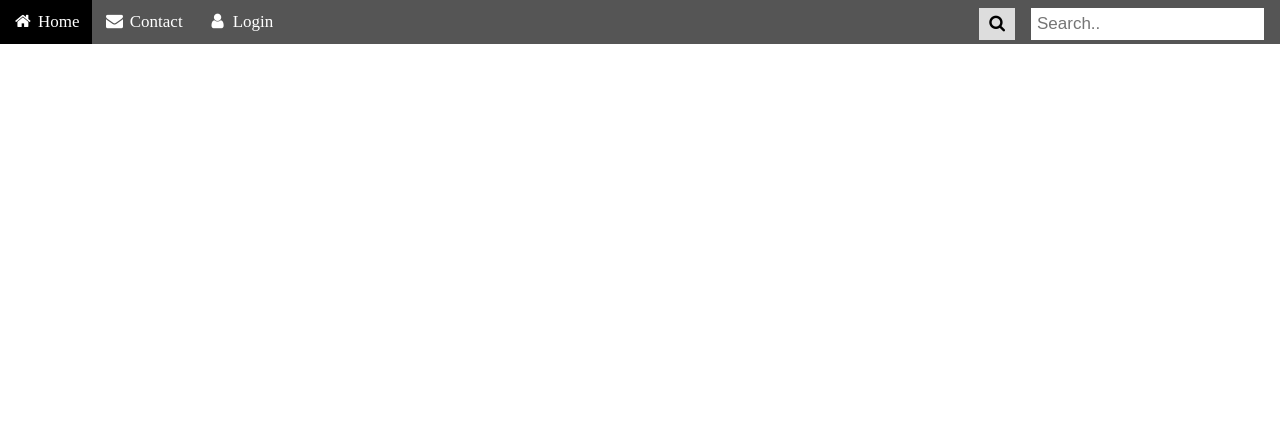
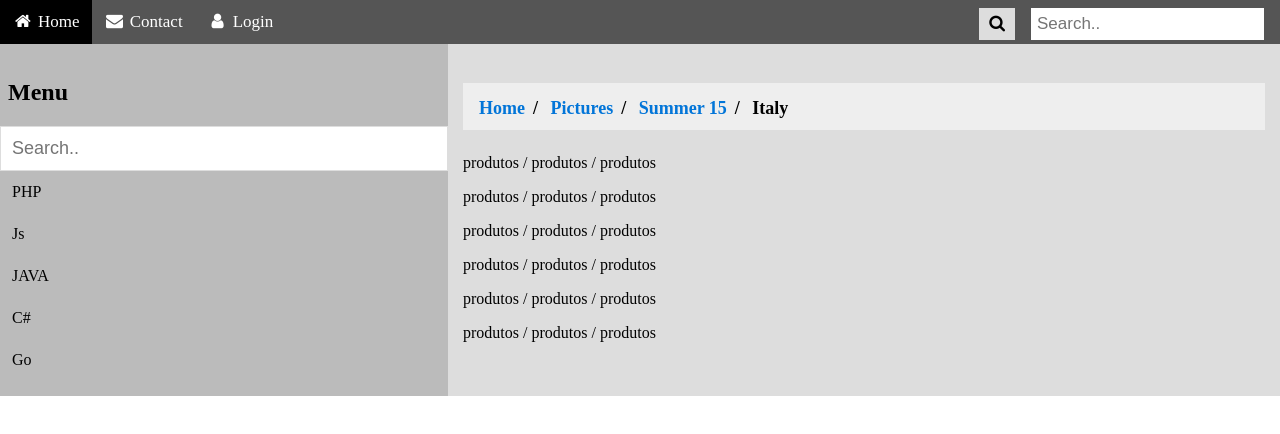
Before and after one commit to VictorMacabu/lojaGames, an Angular app: page / in a window 1280 px wide. Shown: the top 434 px of the page. Built offline with nearby package versions, Linux system fonts and the light colour scheme.

Commit message:
criando serch no  menu

```diff
--- a/src/app/app.module.ts
+++ b/src/app/app.module.ts
@@ -6,6 +6,7 @@ import { AppComponent } from './app.component';
 import { BreadCrumbComponent } from './breadCrumb/breadCrumb.component';
 import { LeftBarComponent } from './left-bar/left-bar.component';
 import { NavbarComponent } from './navbar/navbar.component';
+import { FormsModule } from '@angular/forms';
 
 @NgModule({
   declarations: [
@@ -16,7 +17,9 @@ import { NavbarComponent } from './navbar/navbar.component';
   ],
   imports: [
     BrowserModule,
-    AppRoutingModule
+    AppRoutingModule,
+    FormsModule
+
   ],
   providers: [],
   bootstrap: [AppComponent]
--- a/src/app/left-bar/left-bar.component.html
+++ b/src/app/left-bar/left-bar.component.html
@@ -1,22 +1,19 @@
 <div class="row">
     <div class="left" style="background-color:#bbb;">
       <h2>Menu</h2>
-      <input type="text" id="mySearch" onkeyup="myFunction()" placeholder="Search.." title="Type in a category">
+      <input [ngModel]="pesquisar" (ngModelChange)="pesquisar = $event" type="text" id="mySearch"  placeholder="Search..">
       <ul id="myMenu">
-        <li><a href="#">HTML</a></li>
-        <li><a href="#">CSS</a></li>
-        <li><a href="#">JavaScript</a></li>
-        <li><a href="#">PHP</a></li>
-        <li><a href="#">Python</a></li>
-        <li><a href="#">jQuery</a></li>
-        <li><a href="#">SQL</a></li>
-        <li><a href="#">Bootstrap</a></li>
-        <li><a href="#">Node.js</a></li>
+        <li *ngFor="let item of filter(menus) "><a href="#">{{item}}</a></li>
       </ul>
     </div>
 
     <div class="right" style="background-color:#ddd;">
       <h2> <bread-crumb-component></bread-crumb-component> </h2>
       <p>produtos / produtos / produtos  </p>
+      <p>produtos / produtos / produtos  </p>
+      <p>produtos / produtos / produtos  </p>
+      <p>produtos / produtos / produtos  </p>
+      <p>produtos / produtos / produtos  </p>
+      <p>produtos / produtos / produtos  </p>
     </div>
   </div>
--- a/src/app/left-bar/left-bar.component.ts
+++ b/src/app/left-bar/left-bar.component.ts
@@ -2,14 +2,16 @@ import { Component } from "@angular/core";
 
 @Component({
     selector: 'left-bar-component',
-    template: `
-    <div>
-
-    </div>
-    `
+    templateUrl: './left-bar.component.html',
+    styleUrls: ['./left-bar.component.css']
 })
 
 
 export class LeftBarComponent {
+    menus : any = ['PHP', 'Js', 'JAVA', 'C#', 'Go'];
+    pesquisar = '';
+    filter(list : String[]) {
+        return list.filter(item => item.toLowerCase().search(this.pesquisar.toLowerCase())!= -1);
+    }
 
 }
```
